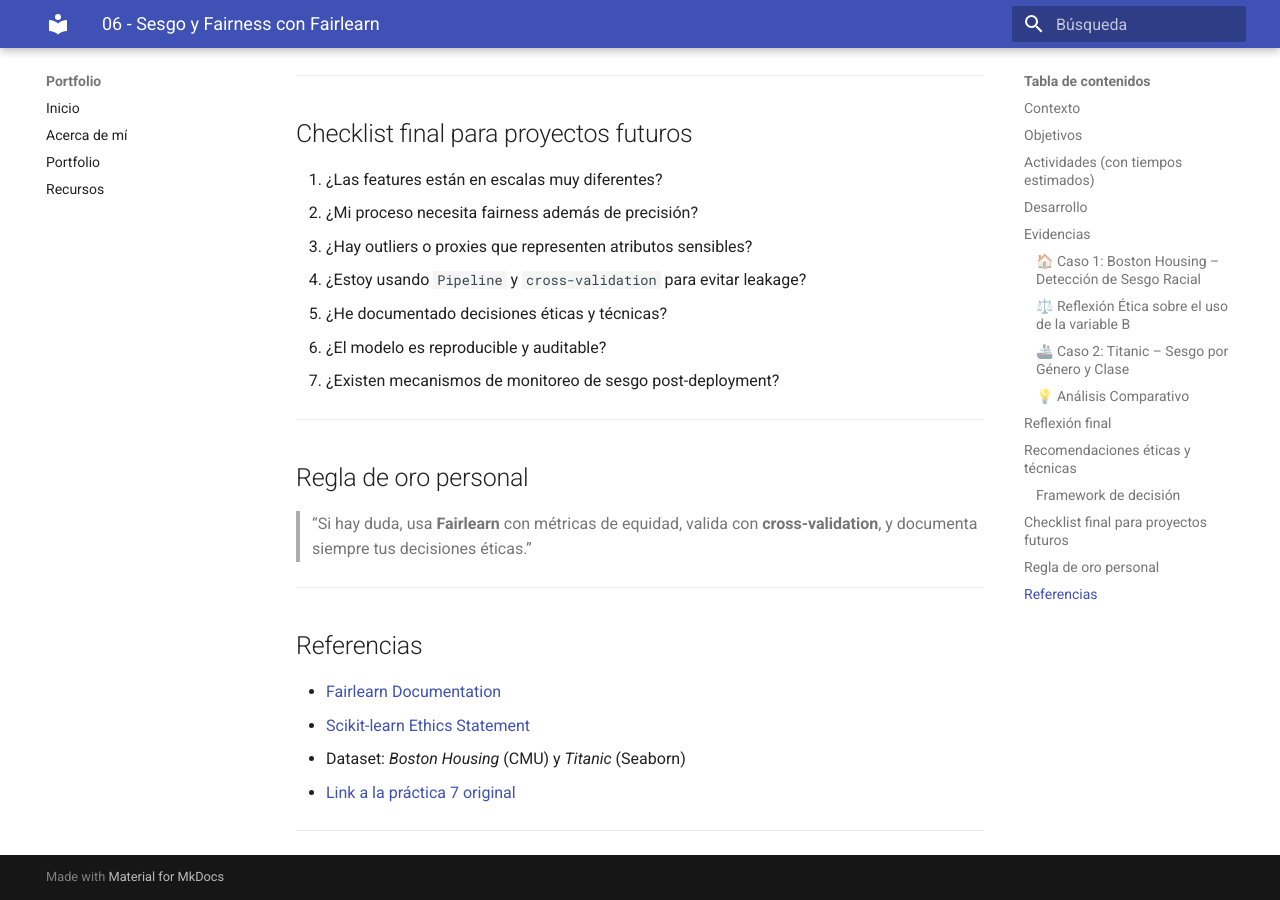
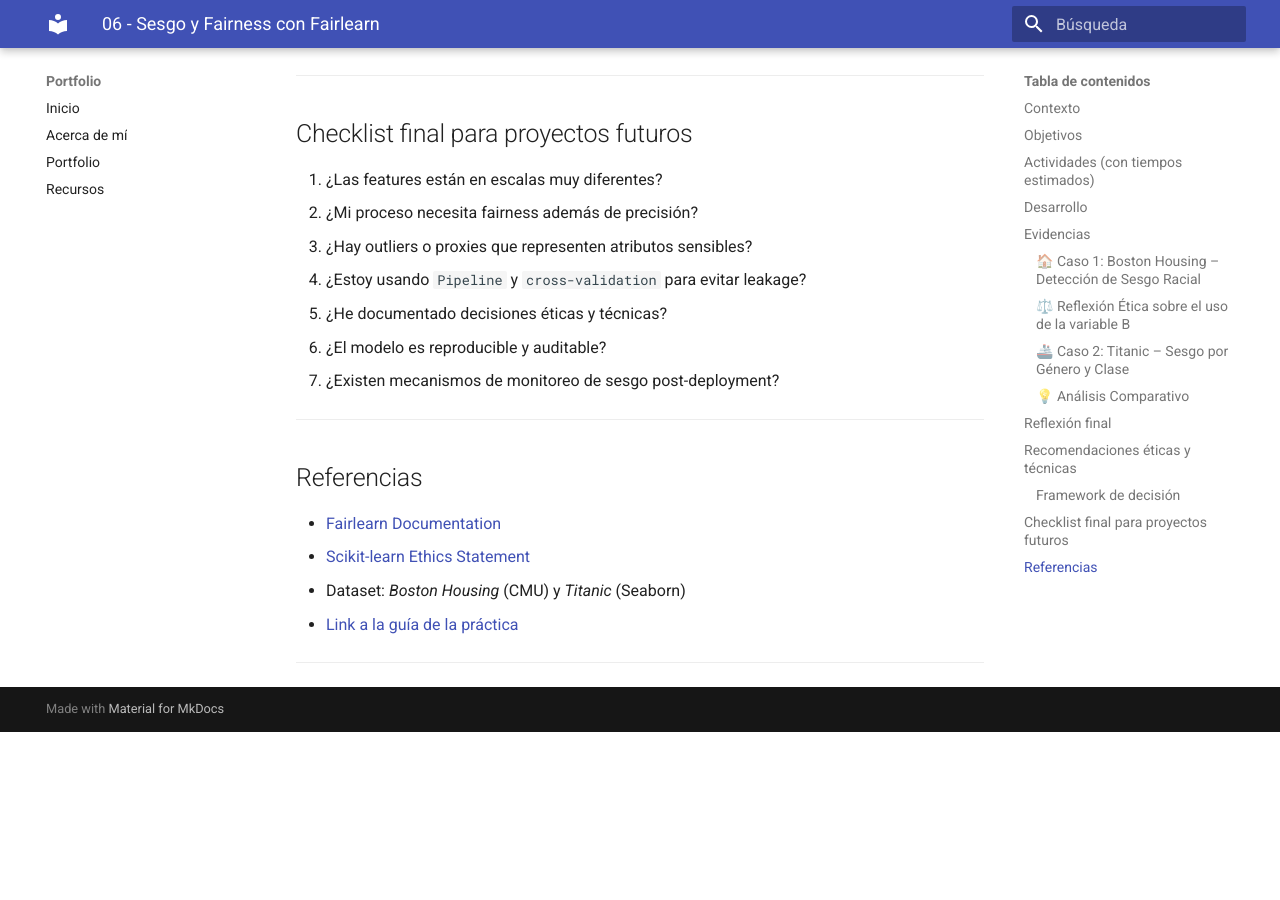
Before and after one commit to naguer019/IA-portfolio, an MkDocs documentation site: the page built from docs/portfolio/06-Sesgo-y-Fairness-con-Fairlearn.md, in a window 1280 px wide and 900 px high, scrolled down 4652 px. Built offline with MkDocs 1.6.1 and Material for MkDocs 9.7.7, drawn with Linux system fonts in a browser that asks for light colours; after the commit the page ends 5384 px from its top, so only the background shows below that; some of the changed text lies outside the part shown.

Commit message:
Update 06-Sesgo-y-Fairness-con-Fairlearn.md

```diff
--- a/docs/portfolio/06-Sesgo-y-Fairness-con-Fairlearn.md
+++ b/docs/portfolio/06-Sesgo-y-Fairness-con-Fairlearn.md
@@ -3,12 +3,12 @@
 date: 2025-10-12
 ---
 
-# ⚖️ Práctica 7 — Sesgo y Fairness con Fairlearn
+# ⚖️ Sesgo y Fairness con Fairlearn
 
 ## Contexto
 
 En esta práctica se exploraron conceptos de **sesgo algorítmico**, **equidad** y **responsabilidad ética** en el desarrollo de modelos de Machine Learning.
-Se trabajó con dos datasets emblemáticos —**Boston Housing** (sesgo racial histórico) y **Titanic** (sesgo de género y clase)— para **detectar, cuantificar y mitigar** distintos tipos de sesgo usando la librería **Fairlearn**.
+Se trabajó con dos datasets ya conocidos —**Boston Housing** (sesgo racial histórico) y **Titanic** (sesgo de género y clase)— para **detectar, cuantificar y mitigar** distintos tipos de sesgo usando la librería **Fairlearn**.
 El objetivo fue comprender no solo el aspecto técnico del fairness, sino también su dimensión ética y social en contextos reales.
 
 ---
@@ -174,17 +174,11 @@
 
 ---
 
-## Regla de oro personal
-
-> “Si hay duda, usa **Fairlearn** con métricas de equidad, valida con **cross-validation**, y documenta siempre tus decisiones éticas.”
-
----
-
 ## Referencias
 
 - [Fairlearn Documentation](https://fairlearn.org/)
 - [Scikit-learn Ethics Statement](https://scikit-learn.org/stable/whats_new/v0.24.html#ethics)
 - Dataset: *Boston Housing* (CMU) y *Titanic* (Seaborn)
-- [Link a la práctica 7 original](https://juanfkurucz.com/ucu-id/ut2/07-sesgo-y-fairness/)
+- [Link a la guía de la práctica](https://juanfkurucz.com/ucu-id/ut2/07-sesgo-y-fairness/)
 
 ---
```
